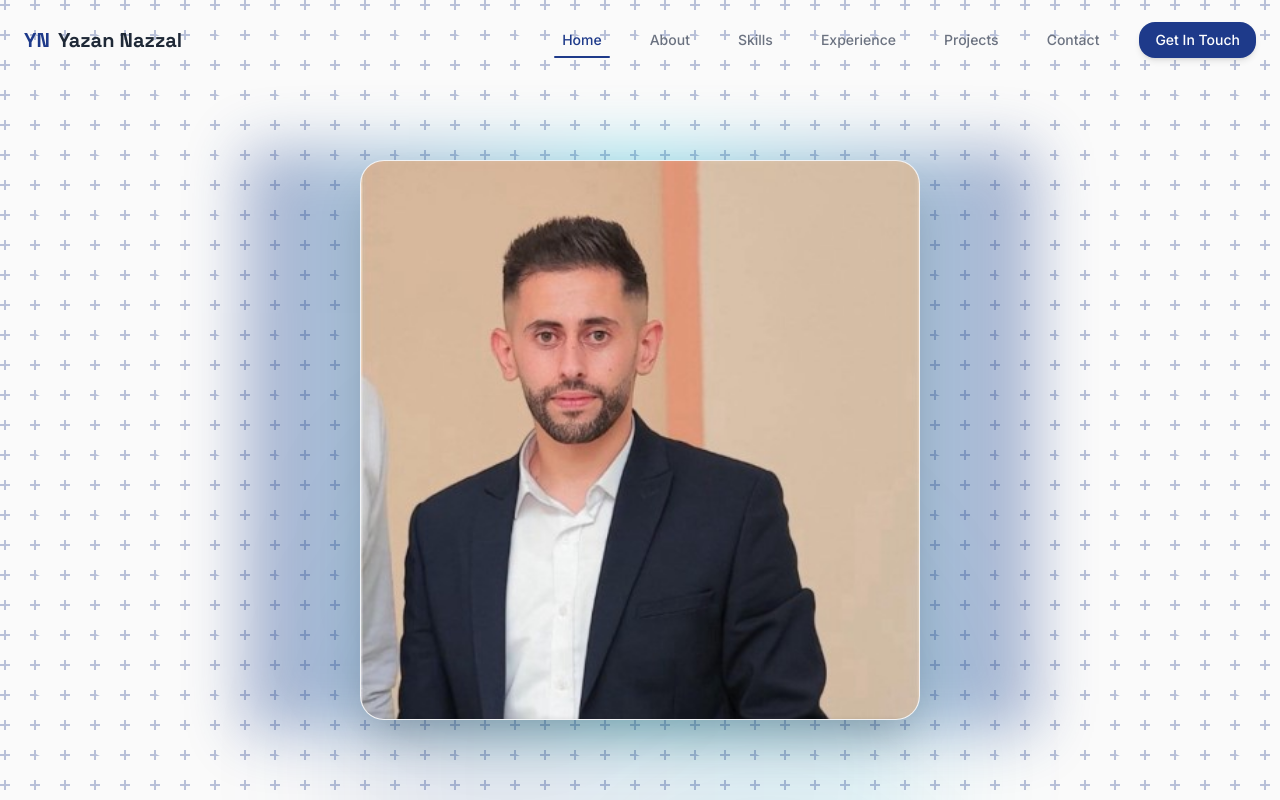
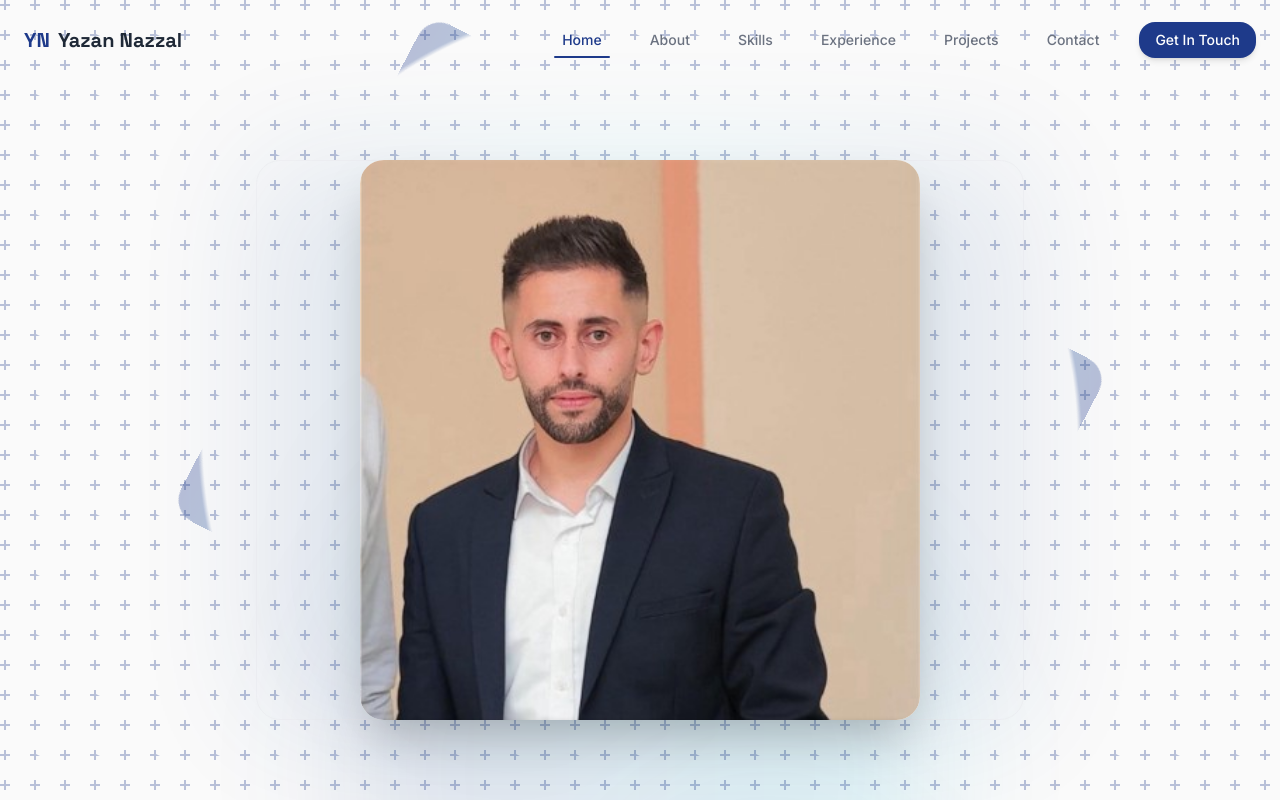
Before and after one commit to yazan77nazzl/portfoliowebsite, a React (Vite) app: page / in a window 1280 px wide. Shown: the top 800 px of the page. Built offline with nearby package versions, Linux system fonts and the light colour scheme.

Commit message:
Add premium layered frame with subtle rotating gradient highlight around hero portrait

```diff
--- a/src/components/sections/HeroContent.tsx
+++ b/src/components/sections/HeroContent.tsx
@@ -171,26 +171,38 @@ function FloatingCard({
 function ProfilePhoto() {
   return (
     <div className="relative flex justify-center">
-      {/* Outer animated glow ring */}
+      {/* Ambient soft glow behind the frame */}
       <div
-        className="absolute inset-0 rounded-[inherit] bg-gradient-to-r from-primary via-accent to-primary opacity-20 blur-2xl animate-pulse"
+        className="absolute inset-0 rounded-[inherit] bg-gradient-to-r from-primary via-accent to-primary opacity-10 blur-3xl"
+        aria-hidden="true"
+      />
+
+      {/* Base subtle border matching design system */}
+      <div className="absolute inset-0 rounded-2xl border border-border/40" aria-hidden="true" />
+
+      {/* Gradient border ring with slow rotating highlight */}
+      <div
+        className="absolute inset-0 rounded-2xl border-2 border-transparent bg-gradient-to-r from-primary via-accent to-primary opacity-30 animate-frame-rotate"
         style={{
-          inset: '-12px',
-          filter: 'blur(30px)',
-          animationDuration: '4s',
+          // mask creates a thin ring so only the border is visible
+          mask: 'radial-gradient(circle at center, transparent 92%, black 93%)',
+          WebkitMask: 'radial-gradient(circle at center, transparent 92%, black 93%)',
         }}
         aria-hidden="true"
       />
-      <div className="relative aspect-square w-full max-w-[420px] sm:max-w-[480px] lg:max-w-[560px] rounded-2xl overflow-hidden border border-border/50 shadow-2xl bg-surface">
-        {/* Subtle inner border highlight */}
+
+      {/* Inner highlight for depth */}
       <div
-          className="absolute inset-0 pointer-events-none"
+        className="absolute inset-0 rounded-2xl pointer-events-none"
         style={{
           boxShadow:
-              'inset 0 0 0 1px rgb(var(--color-primary-rgb) / 0.15), inset 0 -4px 8px -4px rgb(0 0 0 / 0.1), inset 0 4px 8px -4px rgb(255 255 255 / 0.05)',
+            'inset 0 0 0 1px rgb(var(--color-primary-rgb) / 0.12), inset 0 -4px 8px -4px rgb(0 0 0 / 0.08), inset 0 4px 8px -4px rgb(255 255 255 / 0.04)',
         }}
         aria-hidden="true"
       />
+
+      {/* Portrait container – unchanged size */}
+      <div className="relative aspect-square w-full max-w-[420px] sm:max-w-[480px] lg:max-w-[560px] rounded-2xl overflow-hidden shadow-2xl bg-surface">
         <img
           src={profilePhoto}
           alt="Yazan Nazzal - Full Stack Developer"
@@ -200,7 +212,7 @@ function ProfilePhoto() {
           width={560}
           height={560}
         />
-        {/* Inner subtle highlight */}
+        {/* Subtle inner highlight on the image itself */}
         <div
           className="absolute inset-0 pointer-events-none"
           style={{
--- a/src/index.css
+++ b/src/index.css
@@ -72,6 +72,10 @@
   @keyframes float-subtle {
     0%, 100% { transform: translateY(0); }
     50% { transform: translateY(-6px); }
+  }
+  @keyframes frame-rotate {
+    from { transform: rotate(0deg); }
+    to { transform: rotate(360deg); }
   }
 }
 
@@ -170,4 +174,14 @@
   .focus-ring {
     @apply focus-visible:outline-none focus-visible:ring-2 focus-visible:ring-primary focus-visible:ring-offset-2 focus-visible:ring-offset-bg;
   }
+
+  .animate-frame-rotate {
+    animation: frame-rotate 12s linear infinite;
+  }
+
+  @media (prefers-reduced-motion: reduce) {
+    .animate-frame-rotate {
+      animation: none;
+    }
+  }
 }
```
Lines whose indentation alone changed are shown as unchanged.
